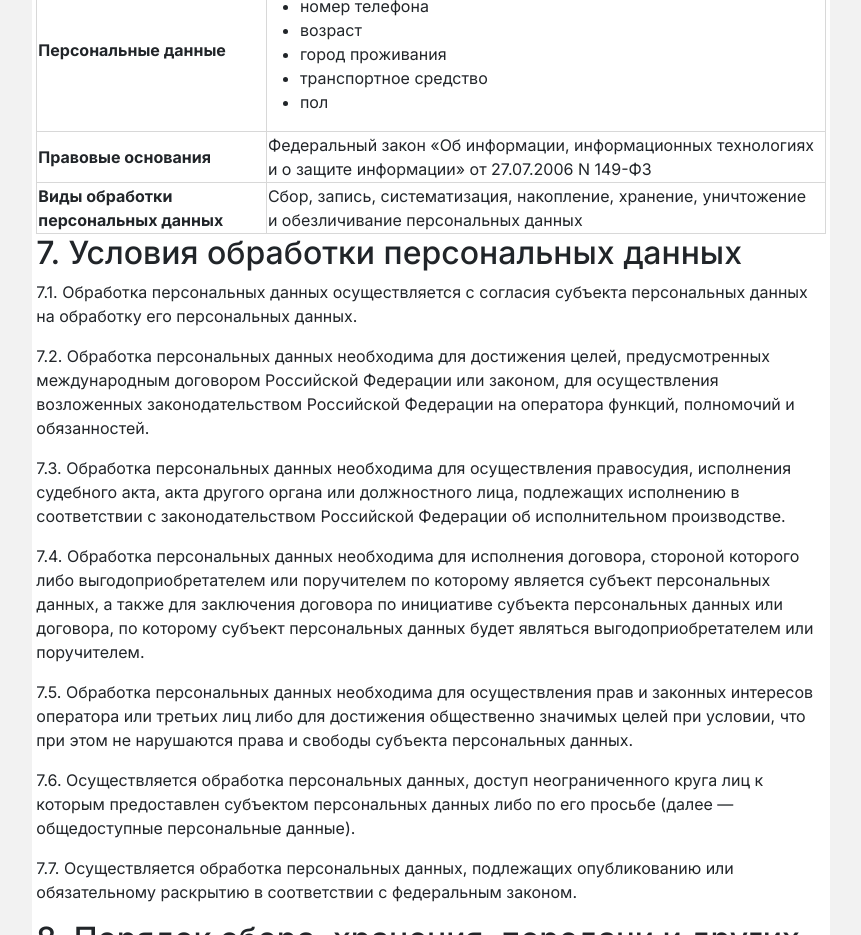
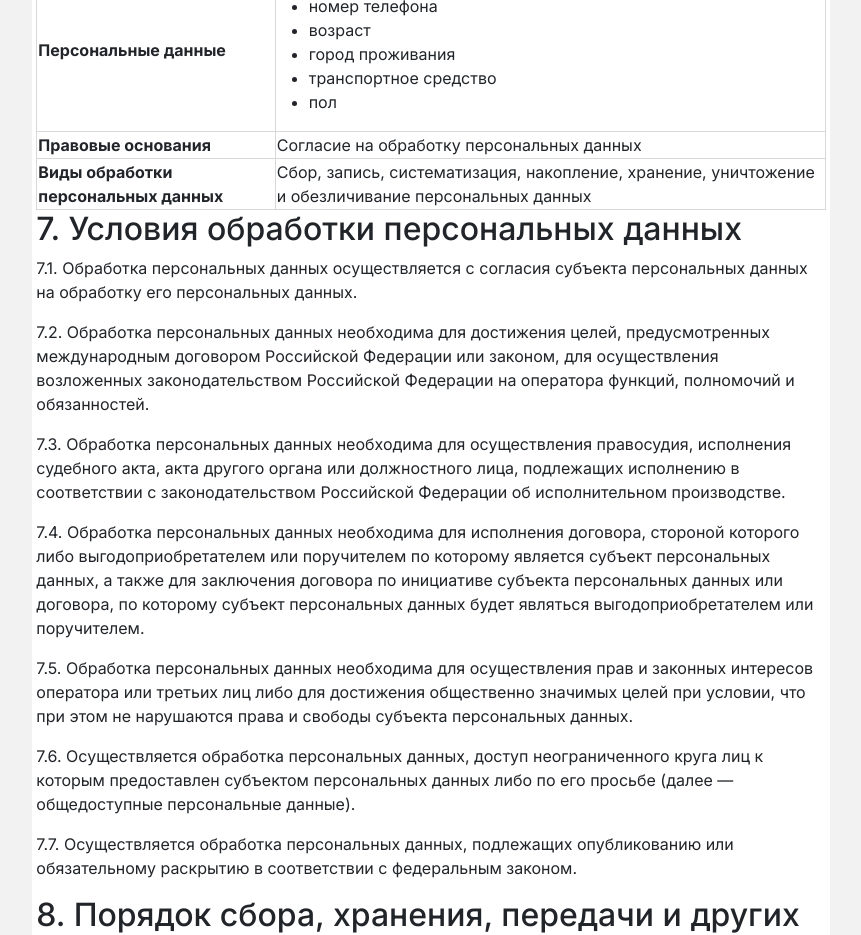
Before and after one commit to manylovmax/samokat_partner, a React app in the folder frontend/: page /confidentiality-policy in a window 1280 px wide. Shown: the part 4760-5695 px from the top of the page, without its empty margins (209-1070 px from the left). Built offline with nearby package versions, Linux system fonts and the light colour scheme.

Commit message:
обновил политику конфиденциальности

```diff
--- a/frontend/src/components/ConfidentialityPolicy.jsx
+++ b/frontend/src/components/ConfidentialityPolicy.jsx
@@ -89,7 +89,7 @@ export default function ConfidentialityPolicy() {
                         <tr>
                             <th>Правовые основания</th>
                             <td class="legal-field">
-                              <span>Федеральный закон «Об информации, информационных технологиях и о защите информации» от 27.07.2006 N 149-ФЗ</span>
+                              <span>Согласие на обработку персональных данных</span>
                             </td>
                         </tr>
                         <tr>
```
